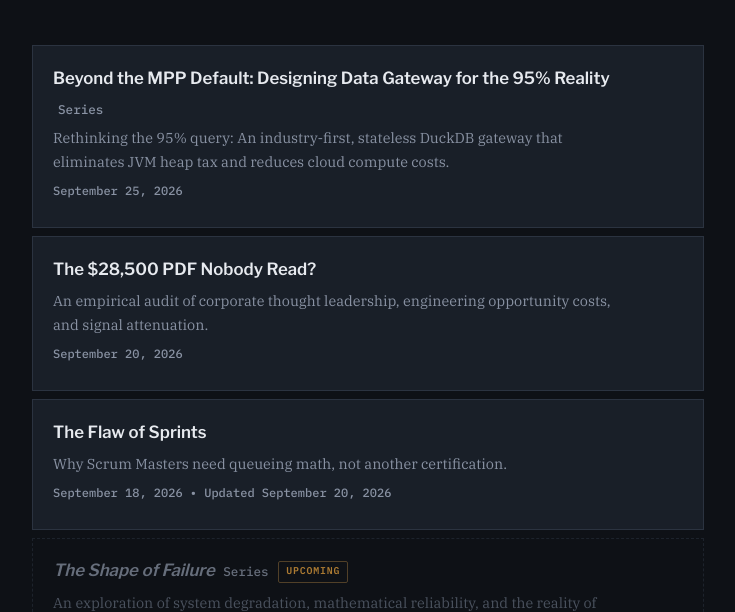
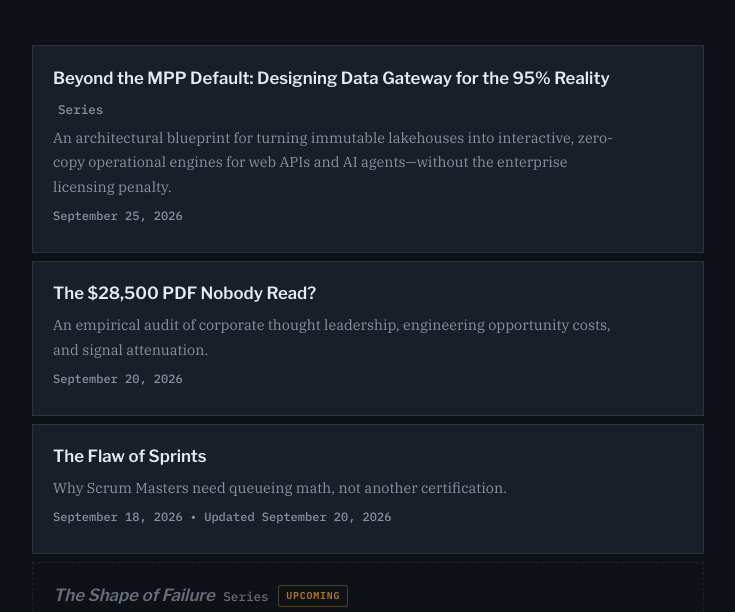
Before and after one commit to saurav-sana/blog, a website: page index.html in a window 1280 px wide. Shown: the part 130-742 px from the top of the page, without its empty margins (272-1007 px from the left). Drawn offline with nearby package versions, Linux system fonts and the light colour scheme.

Commit message:
index page description updated

```diff
--- a/index.html
+++ b/index.html
@@ -62,7 +62,7 @@
                                 Beyond the MPP Default: Designing Data Gateway for the 95% Reality
                                 <span style="font-size:0.75em; font-weight:500; color:var(--muted); font-family:'IBM Plex Mono',monospace; margin-left:0.4em; font-style:normal;">Series </span>
                             </div>
-                            <p class="post-summary">Rethinking the 95% query: An industry-first, stateless DuckDB gateway that eliminates JVM heap tax and reduces cloud compute costs.</p>
+                            <p class="post-summary">An architectural blueprint for turning immutable lakehouses into interactive, zero-copy operational engines for web APIs and AI agents—without the enterprise licensing penalty.</p>
                             <div class="post-meta">September 25, 2026</div>
                         </div>
                         <div class="read-more-hover" aria-hidden="true">Read →</div>
```
